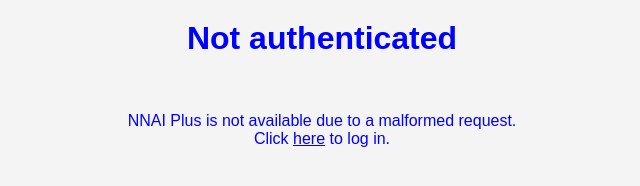
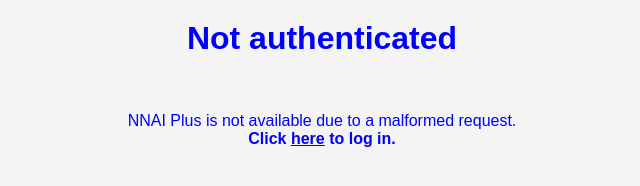
Before and after one commit to Natuworkguy/nnaiplus, a plain HTML site: page index.html in a window 1280 px wide. Shown: the full height of the page, 318-958 px from the left. Drawn offline with Linux system fonts and the light colour scheme; no server answers.

Commit message:
Update index.html

```diff
--- a/index.html
+++ b/index.html
@@ -194,7 +194,7 @@
       const urlParams = new URLSearchParams(window.location.search);
       const loggedIn = urlParams.get('login') === 'true';
       if (!loggedIn) {
-        body.innerHTML = '<h1 class="notava-text">Not authenticated</h1><br><p class="notava-text">NNAI Plus is not available due to a malformed request.<br>Click <a href="https://your.login.site.here/">here</a> to log in.<p>'
+        body.innerHTML = '<h1 class="notava-text">Not authenticated</h1><br><p class="notava-text">NNAI Plus is not available due to a malformed request.<br><b>Click <a href="https://your.login.site.here/">here</a> to log in.</b><p>'
       }
     }
     checkLogin();
```
